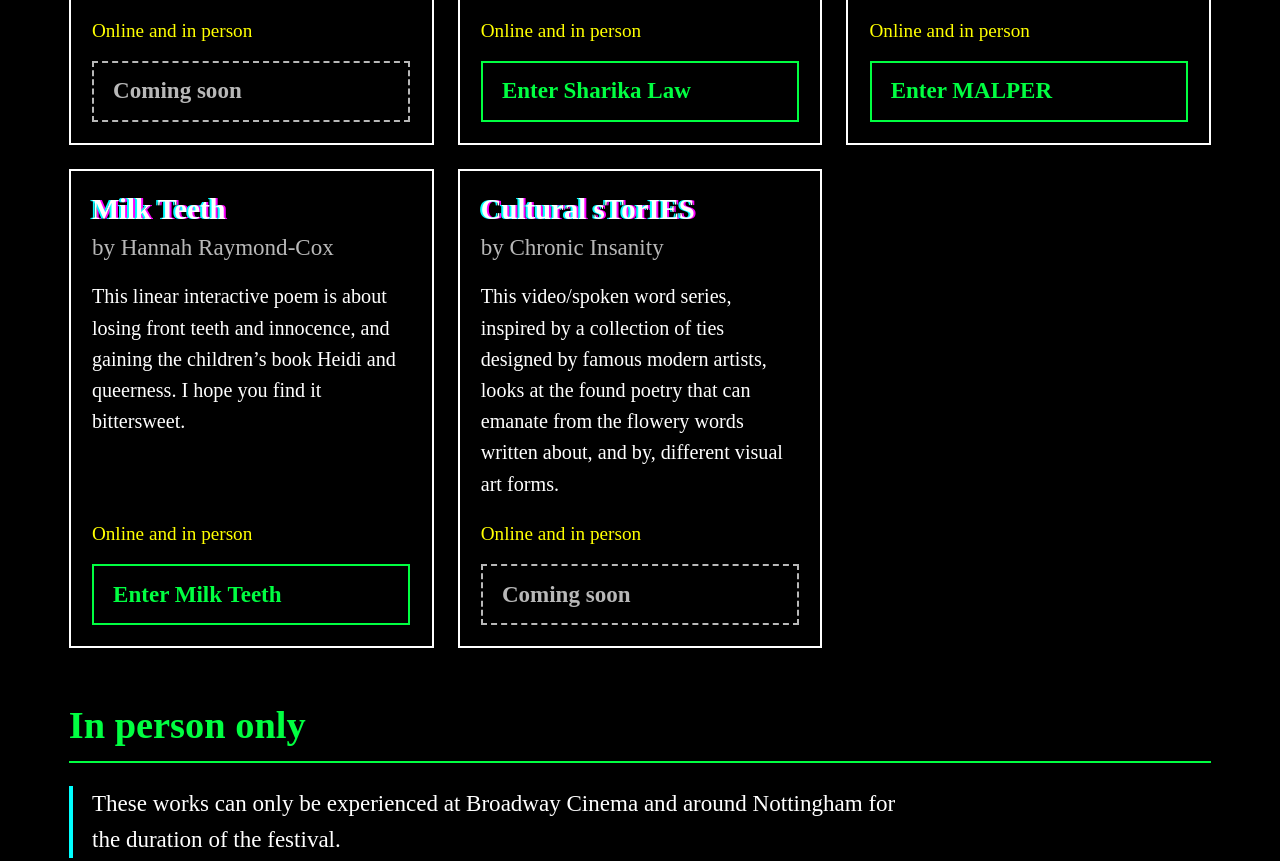
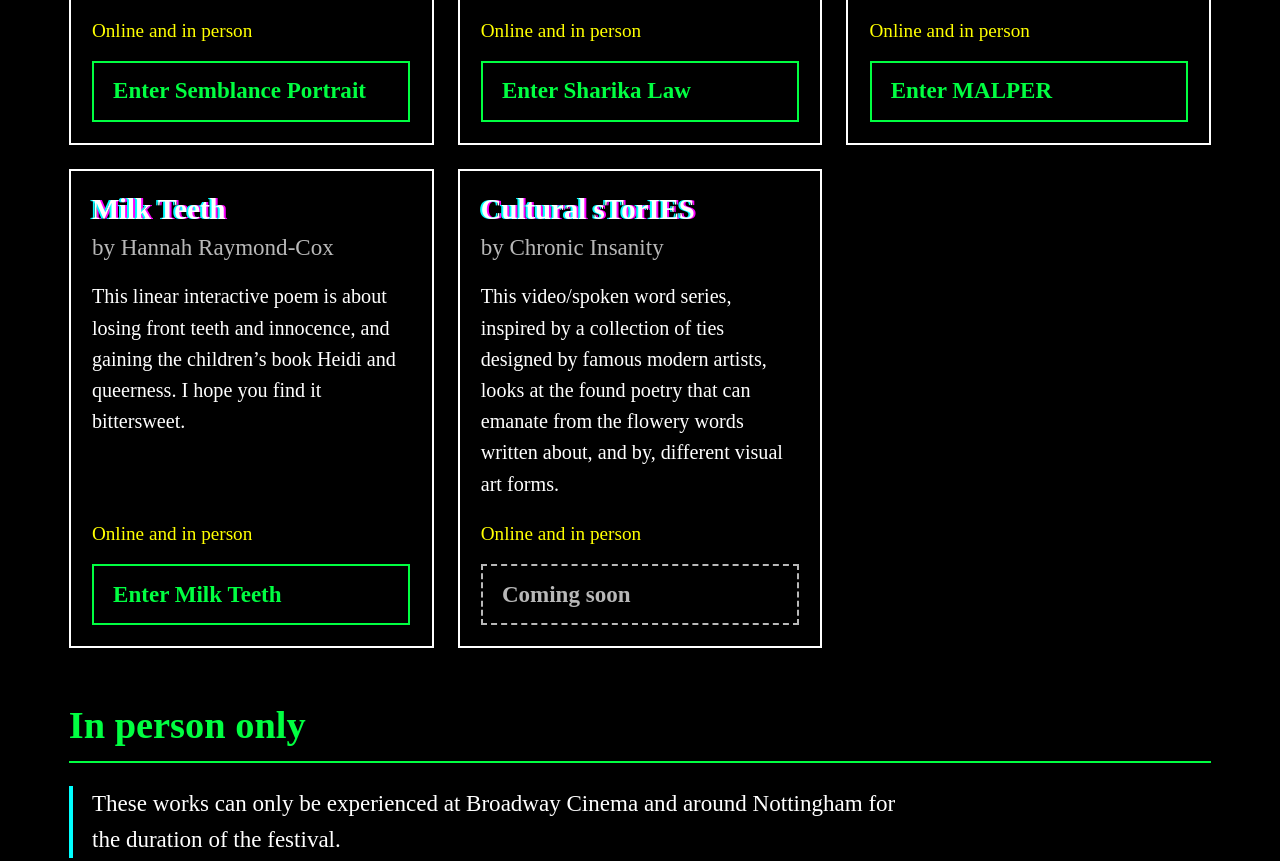
Before and after one commit to ChronicInsanity/PTS4.0, a plain HTML site: page index.html in a window 1280 px wide. Shown: the part 1949-2810 px from the top of the page. Drawn offline with Linux system fonts and the light colour scheme.

Commit message:
Update index.html

```diff
--- a/index.html
+++ b/index.html
@@ -124,14 +124,14 @@ const WORKS = [
   desc:"The planet is dying, and so are we. The Lonely Garden sets you on a path of restoration for yourself and your garden. Tailored to your space and capacity, the website will help you create a garden through a city-wide, where you will meet like-minded people along the way."},
  {id:"dia-protocol", title:"D.I.A Protocol", by:"But Why?", online:true, url:"",
   desc:"An alternate reality game where audiences uncover competing futures shaped by disability storytelling, corporate extraction, and collective care. Through puzzles, staged institutions, and participatory fiction, players must decide how stories are used, owned, and protected in a collapsing quantum “future communication” system. Played both from home and live with intertwining narratives."},
- {id:"semblance-portrait", title:"Semblance Portrait", by:"Maisie Shiplee", online:true, url:"",
+ {id:"semblance-portrait", title:"Semblance Portrait", by:"Maisie Shiplee", online:true, url:"semblance-portraits/",
   desc:"Semblance Portraits is a series of participatory digital portraits created from personal questionnaires. Through texture, collage, typography and abstraction, each artwork reflects the participant’s relationship with identity, consumption, contradiction and the systems they inhabit, inviting reflection on the often invisible forces that shape everyday life."},
  {id:"sharika-law", title:"Sharika Law", by:"Noor Sobka", online:true, video:true, captions:"",
   url:"https://www.dropbox.com/scl/fi/pc4a6xev6wgj5yjuhpk3x/SHARIKA-LAW-FILM-V1.mp4?rlkey=zthlh2g7rxx5x212zt2c29l0x&st=pe2i5k99&raw=1",
   desc:"A film project created by collating data/the plot from social media comments. The premise of the film Sharika Law will be that Sharika global, latin superstar has decided to pivot into politics but has realised the only way break through the algorithm and go viral is to go down the “Pink Pill” route."},
  {id:"malper", title:"MALPER", by:"Rachel Parry", online:true, url:"https://rachelsmith.xyz/parry-bot-test/chatbot.html",
   desc:"Weird and wonky web-based, interactive clickable experience, using the artists’ personal data from their project “MALFUNCTIONING PERFECTLY”. Rachel Parry and Creative Technologist Rachel Smith have been teaching the A.I bots about liveness from a Neurodivergent/disabled point-of-view. Resulting in a playful but often disastrous choice-driven uncanny experience that devolves into chaos."},
- {id:"milk-teeth", title:"Milk Teeth", by:"Hannah Raymond-Cox", online:true, url:"Milk Teeth/",
+ {id:"milk-teeth", title:"Milk Teeth", by:"Hannah Raymond-Cox", online:true, url:"milk-teeth/",
   desc:"This linear interactive poem is about losing front teeth and innocence, and gaining the children’s book Heidi and queerness. I hope you find it bittersweet."},
  {id:"cultural-stories", title:"Cultural sTorIES", by:"Chronic Insanity", online:true, url:"",
   desc:"This video/spoken word series, inspired by a collection of ties designed by famous modern artists, looks at the found poetry that can emanate from the flowery words written about, and by, different visual art forms."},
```
